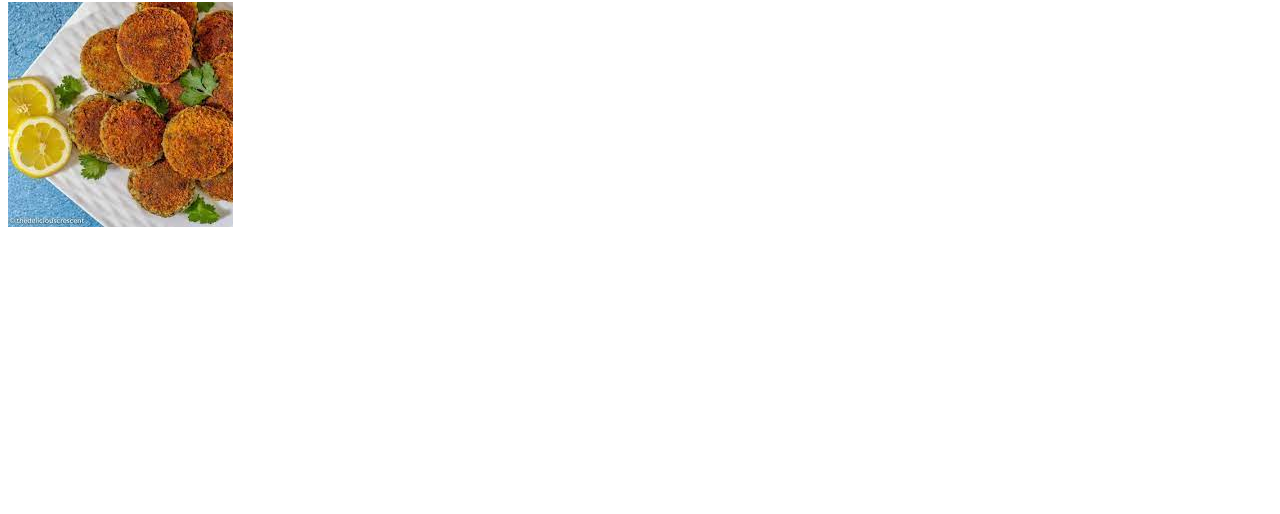
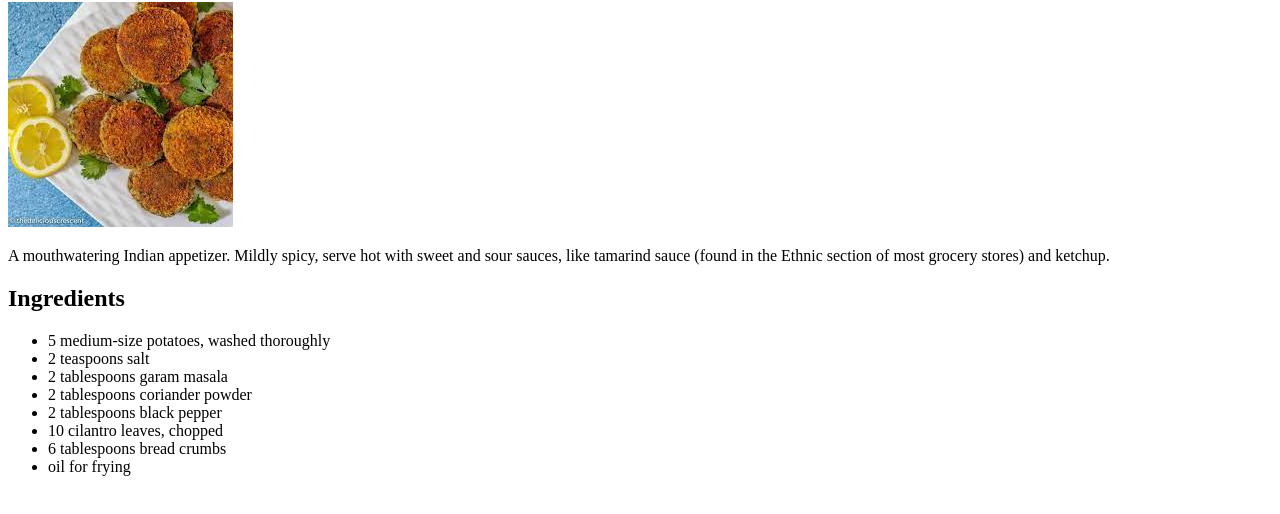
Before and after one commit to rinom013/odin-recipes, a plain HTML site: page recipes/potato-cutlets.html in a window 1280 px wide. Shown: the part 78-592 px from the top of the page. Drawn offline with Linux system fonts and the light colour scheme.

Commit message:
Add ingredients to body

```diff
--- a/recipes/potato-cutlets.html
+++ b/recipes/potato-cutlets.html
@@ -9,6 +9,19 @@
 <body>
     <h1>Potato Cutlets</h1>
     <img src="images/potato-cutlets.jpg" alt="Potato Cutlets Photo">
-
+    <p>
+        A mouthwatering Indian appetizer. Mildly spicy, serve hot with sweet and sour sauces, like tamarind sauce (found in the Ethnic section of most grocery stores) and ketchup.
+    </p>
+    <h2> Ingredients</h2>
+        <ul>
+            <li>5 medium-size potatoes, washed thoroughly</li>
+            <li>2 teaspoons salt </li>
+            <li>2 tablespoons garam masala </li>
+            <li>2 tablespoons coriander powder </li>
+            <li>2 tablespoons black pepper </li>
+            <li>10 cilantro leaves, chopped</li>
+            <li>6 tablespoons bread crumbs</li>
+            <li>oil for frying</li>
+        </ul>
 </body>
 </html>
```
